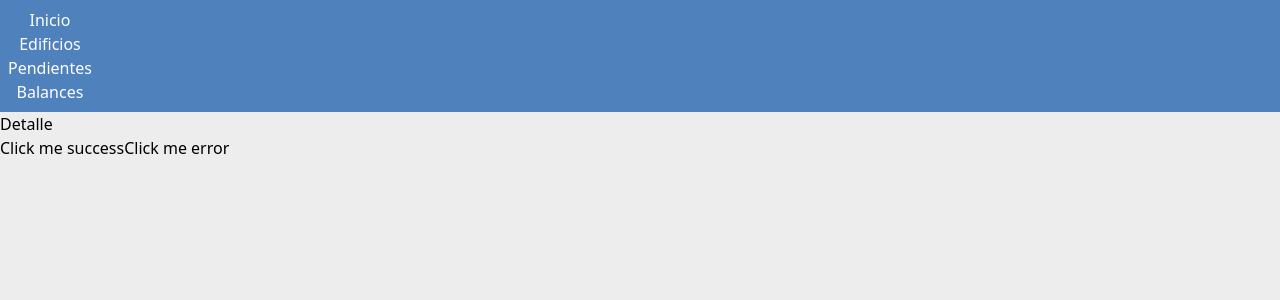
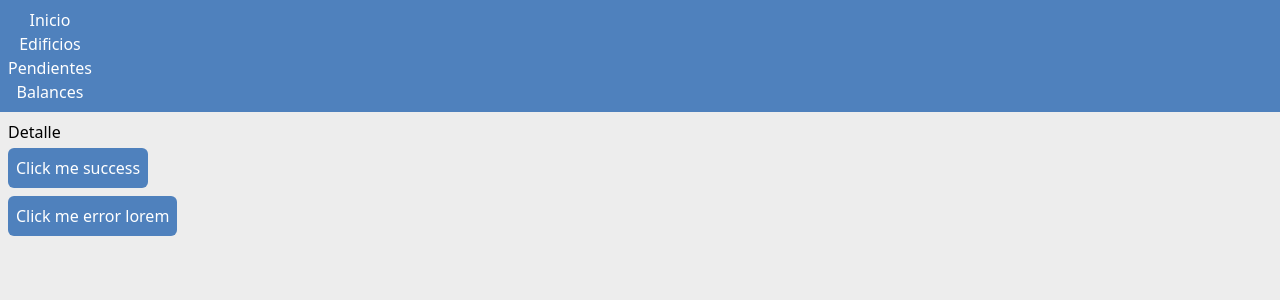
Before and after one commit to castrojonathand/proyectConsortium, a Next.js app: page /edificios/1/detalle in a window 1280 px wide. Shown: the top 300 px of the page. Built offline with nearby package versions, Linux system fonts and the light colour scheme.

Commit message:
Refactor toast buttons and add styles

```diff
--- a/src/app/edificios/[id]/detalle/page.js
+++ b/src/app/edificios/[id]/detalle/page.js
@@ -3,14 +3,14 @@ import { toast, Toaster } from "sonner"
 
 const Detalle = () => {
   return (
-    <div className="flex-col">
+    <div className="flex-col p-2 flex">
       <h1>Detalle</h1>
       <Toaster richColors />
-      <button onClick={ ()=> toast.success("Event has been created")}>
+      <button className="btn btn-primary w-fit bg-[#4F81BD] p-2 my-1 text-white rounded-md" onClick={ ()=> toast.success("Event has been created")}>
         <span>Click me success</span>
       </button>
-      <button onClick={ ()=> toast.error("Event has been created")}>
-        <span>Click me error</span>
+      <button className="btn btn-primary w-fit bg-[#4F81BD] p-2 my-1 text-white rounded-md" onClick={ ()=> toast.error("Event has been created")}>
+        <span>Click me error lorem</span>
       </button>
     </div>
   )
```
